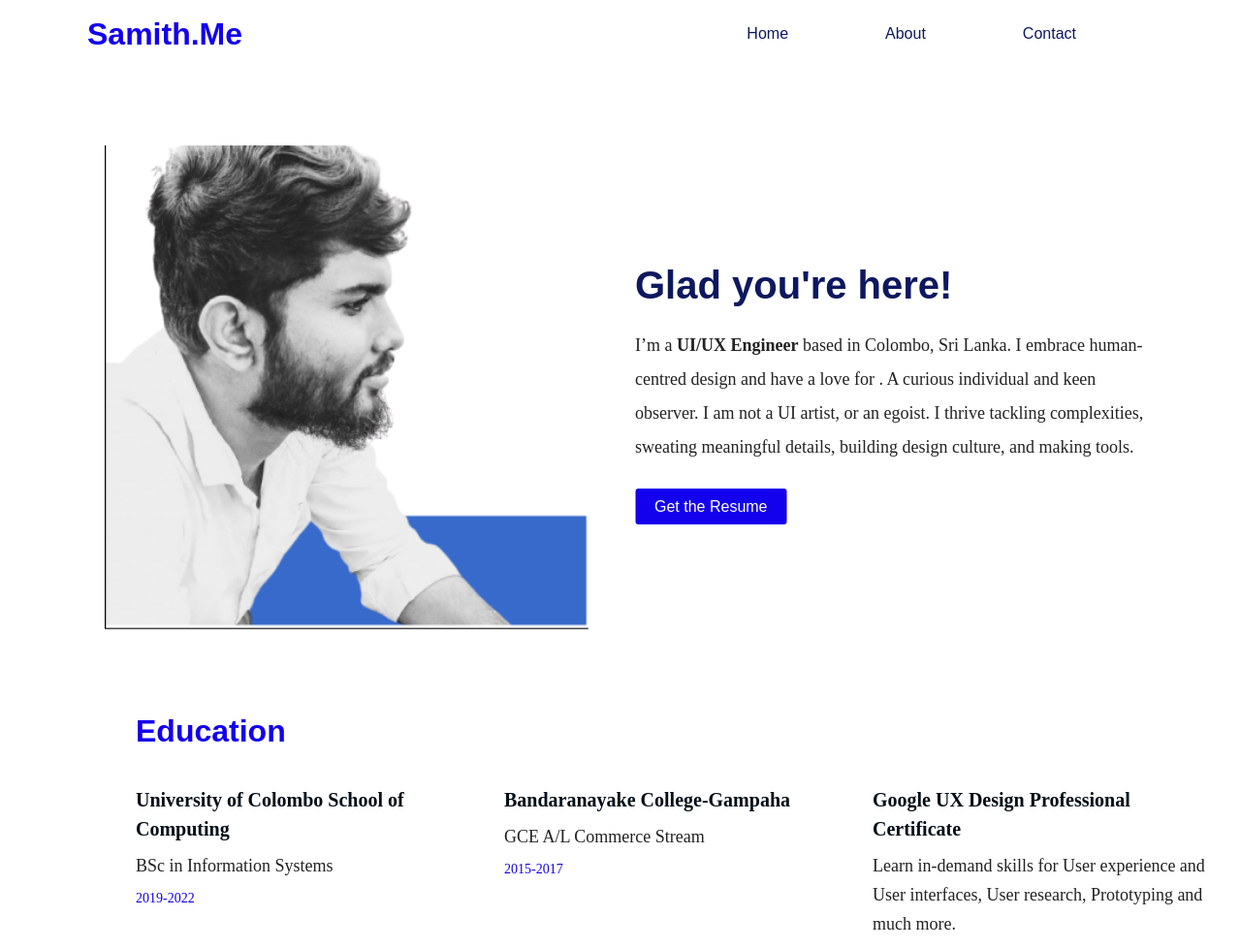
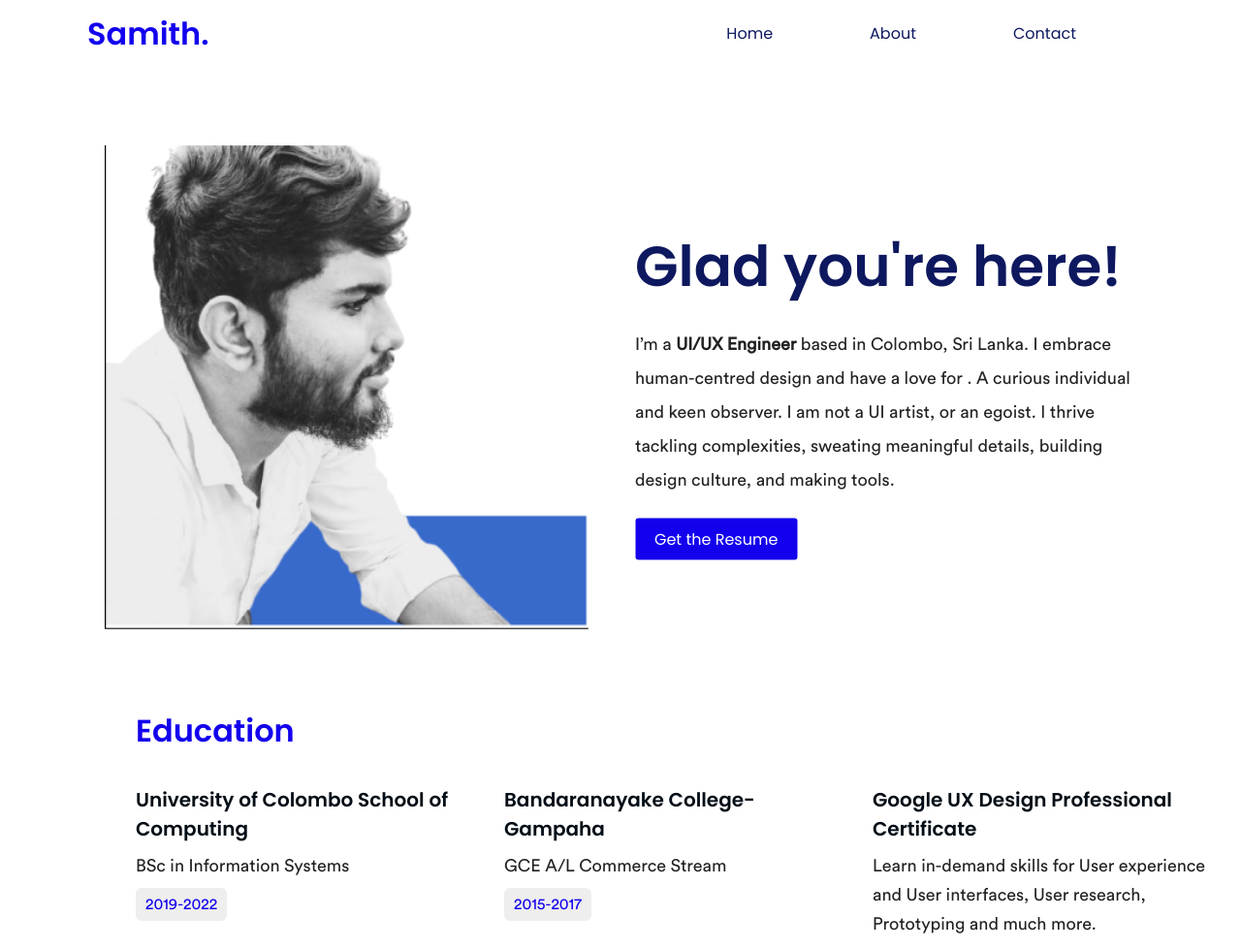
Before and after one commit to Samith-Sankalpa/Samith, a website built with Parcel: page about.html in a window 1280 px wide. Shown: the top 979 px of the page at 97% size. Built offline with nearby package versions, Linux system fonts and the light colour scheme; a web font is replaced by a local one.

Commit message:
Contact page cheked.

```diff
--- a/about.html
+++ b/about.html
@@ -17,7 +17,7 @@
     <link rel="preconnect" href="https://fonts.googleapis.com" />
     <link rel="preconnect" href="https://fonts.gstatic.com" crossorigin />
     <link
-      href="https://fonts.googleapis.com/css2?family=Andika+New+Basic:wght@400;700&family=Cardo:wght@400;700&display=swap"
+      href="https://fonts.googleapis.com/css2?family=Poppins:wght@400;500;600;700&display=swap"
       rel="stylesheet"
     />
     <link rel="stylesheet" href="css/normalize.css" />
@@ -35,7 +35,7 @@
           />
         </span>
 
-        <a href="#" class="logo">Samith.Me</a>
+        <a href="#" class="logo">Samith.</a>
 
         <ul class="main-nav" id="js-menu">
           <li class="nav__item">
@@ -44,6 +44,7 @@
           <li class="nav__item">
             <a href="/about.html" class="nav-links">About</a>
           </li>
+
           <li class="nav__item">
             <a href="#contact" class="nav-links">Contact</a>
           </li>
@@ -184,13 +185,13 @@
         <button id="scrollToTopBtn"><span>&#8593;</span></button>
       </footer>
       <!-- Contact Section  -->
-
+    </div>
+    <div class="copyright__section">
       <hr class="separator" />
       <p class="copyright">
         Designed by Samith Sankalpa in 2022. All rights reserved.
       </p>
     </div>
-
     <script src="js/main.js"></script>
     <script src="https://unpkg.com/aos@next/dist/aos.js"></script>
     <script>
--- a/css/styles.css
+++ b/css/styles.css
@@ -199,17 +199,26 @@ a {
 
 .block__title {
   color: var(--color-subHeadings);
-  font-weight: bold;
+  font-family: 'Poppins', sans-serif;
+  font-size: 2rem;
+  font-weight: 600;
   margin-bottom: 0;
 }
 
 .block__description {
+  font-family: circular-medium;
   margin: 0.8rem 0;
+  font-size: 1.8rem;
 }
 
 .block__period {
   color: var(--color-primary);
-  font-size: 1.4rem;
+  font-family: circular-medium;
+  font-size: 1.6rem;
+  background: #eee;
+  width:  max-content;
+  padding: 0.5rem 1rem;
+  border-radius: 6px;
 }
 
 .section-title {
@@ -239,15 +248,16 @@ a {
 .about__title {
   color: var(--color-headings);
   font-family: 'Poppins', sans-serif;
-  font-size: 4rem;
-  font-weight: bold;
+  font-size: 3rem;
+  font-weight: 600;
   margin-bottom: 0;
 }
 
 .about__detail {
-  font-family: circular-light;
-  font-size: 1.6rem;
-  line-height: 3rem;
+  font-family: circular-medium;
+  font-size: 1.8rem;
+  line-height: 3.2rem;
+  margin: 2rem 0 4rem 0;
 }
 
 .about-section {
@@ -255,6 +265,9 @@ a {
 }
 
 @media screen and (min-width: 1024px) {
+  .about__title {
+    font-size: 5.8rem;
+  }
   .grid--1x2 {
     grid-template-columns: repeat(2, 1fr);
   }
@@ -268,9 +281,8 @@ a {
     text-align: center;
   }
   .about__detail {
-    font-size: 1.8rem;
     line-height: 3.5rem;
-    margin: 1.5rem 0 3rem 0;
+    margin: 2rem 0 3rem 0;
   }
   .my-img {
     height: 500px;
@@ -289,7 +301,6 @@ a {
     font-size: 2rem;
   }
   .block__description {
-    font-size: 1.8rem;
     line-height: 3rem;
   }
   .about-centered {
@@ -368,7 +379,7 @@ a {
 }
 .copyright__section {
   background: #0053ed42;
- padding: 0.5rem 0;
+ padding: 1rem 0;
 }
 
 .copyright {
```
Also changed, not shown: index.html (+0 -3 lines).
